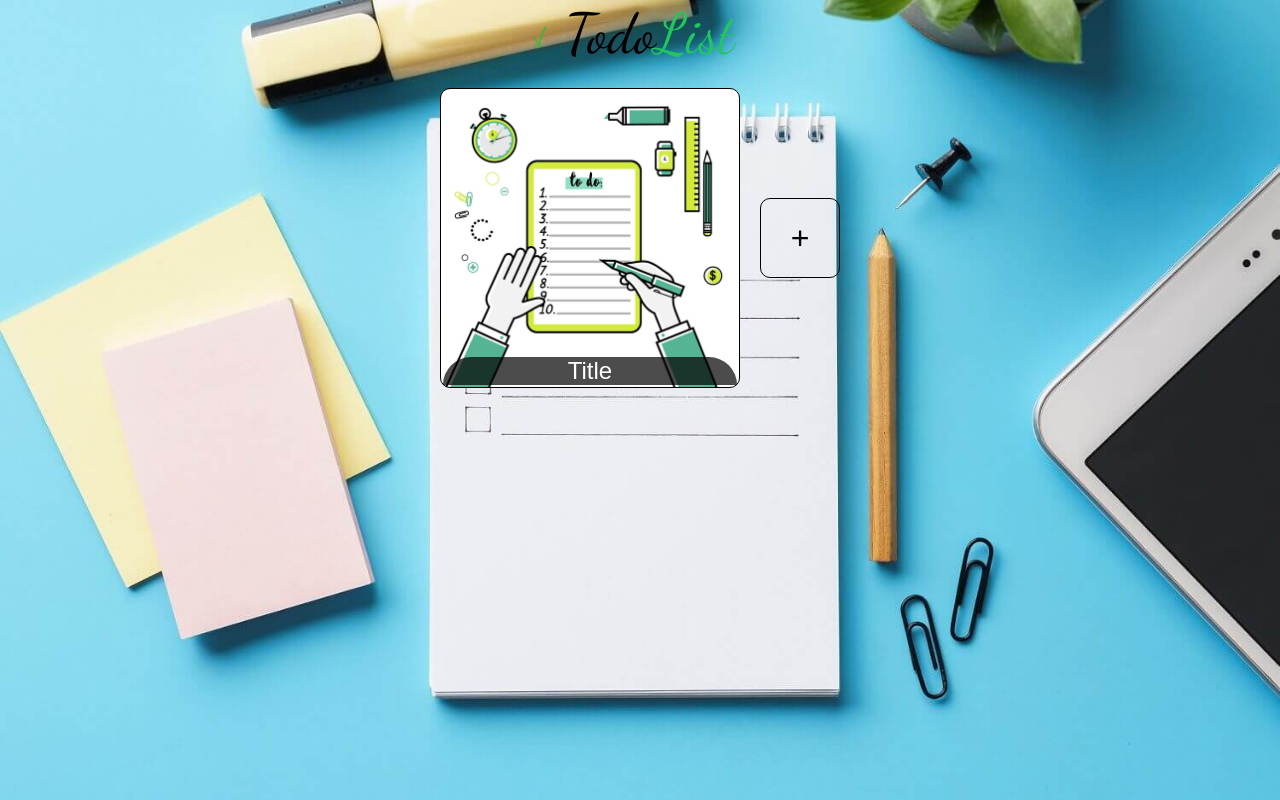
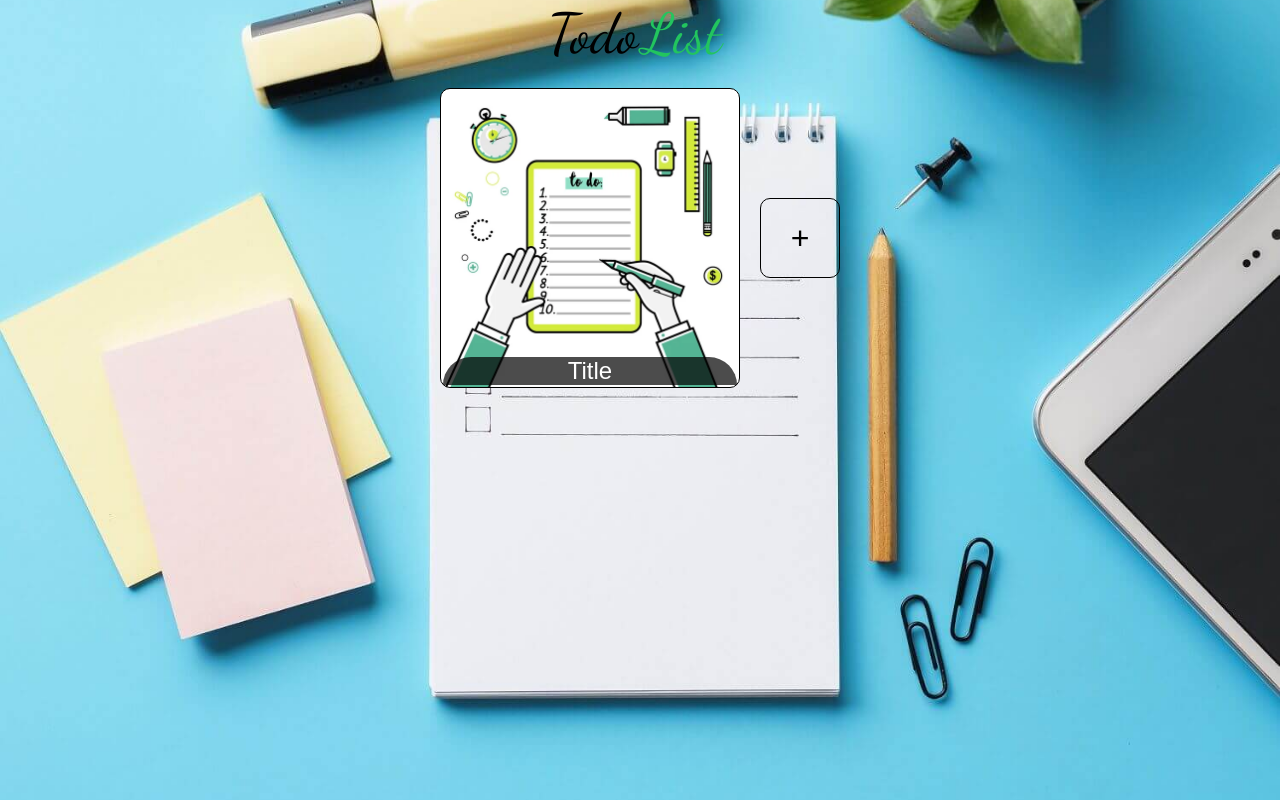
Before and after one commit to PrinceAli001/Todo-list, a website built with webpack: page src/index.html in a window 1280 px wide. Built offline with nearby package versions, Linux system fonts and the light colour scheme.

Commit message:
Really hoping it works

```diff
--- a/src/index.js
+++ b/src/index.js
@@ -1,6 +1,5 @@
 import './style.css';
 import todolist from './todolist';
-import Check from '../Images/check.gif';
 import ArrowExpand from '../Images/arrow-expand.svg';
 import ArrowLeft from '../Images/arrow-left-circle.svg';
 import Close from '../Images/close-thick.svg';
@@ -11,8 +10,6 @@ display();
 
 
 function display() {
-    let header = document.querySelector('header');
-    let checkImg = document.createElement('img');
     let firstSpan = document.querySelector('#first-span');
     let secondSpan = document.querySelector('#second-span');
     let content = document.querySelector('#content');
@@ -26,6 +23,8 @@ function display() {
     let imgDiv = document.createElement('div');
     const imgOne = document.createElement('img');
     const imgTwo = document.createElement('img');
+    const imgThree = document.createElement('img');
+    const imgSeven = document.createElement('img');
     let imgFive = document.createElement('img');
     let titleLabel = document.createElement('label');
     let titleInput = document.createElement('input');
@@ -68,19 +67,11 @@ function display() {
     let todoProjects = [];
     let todoProjectItems = [];
     let todo = todolist(titleInput,descriptionInput,taskInput,duedateInput,prioritySelect);
-    checkImg.src = Check;
-    checkImg.alt = 'checkbox';
     defaultProject.setAttribute('data-number','0');
-    defaultImgOne.src = Edit;
-    defaultImgOne.alt = 'Edit';
-    defaultImgTwo.src = ArrowExpand;
-    defaultImgTwo.alt = 'Expand';
-    header.textContent = '';
-    header.appendChild(checkImg);
-    header.appendChild(firstSpan);
-    header.appendChild(secondSpan);
-    svgDiv.appendChild(defaultImgOne);
-    svgDiv.appendChild(defaultImgTwo);
+    imgSeven.src = Edit;
+    imgThree.src = ArrowExpand;
+    svgDiv.appendChild(imgSeven);
+    svgDiv.appendChild(imgThree);
     newProject.setAttribute('style','pointer-events: none;');
 
 
@@ -98,14 +89,14 @@ function display() {
             showDefaultTodoListDetails();
         };
     });
-    defaultImgOne.addEventListener('click', () => {
+    imgSeven.addEventListener('click', () => {
         if (defaultTitle.textContent == 'Title') {
             getDefaultTodoProjectDetails();
         }else {
             getDefaultProject();
         };
     });
-    defaultImgTwo.addEventListener('click', () => {
+    imgThree.addEventListener('click', () => {
         if (defaultTitle.textContent == 'Title') {
             defaultImgTwo.setAttribute('style','pointer-events: none;');
         }else {
```
Also changed, not shown: dist/bundle.js, dist/index.html.
